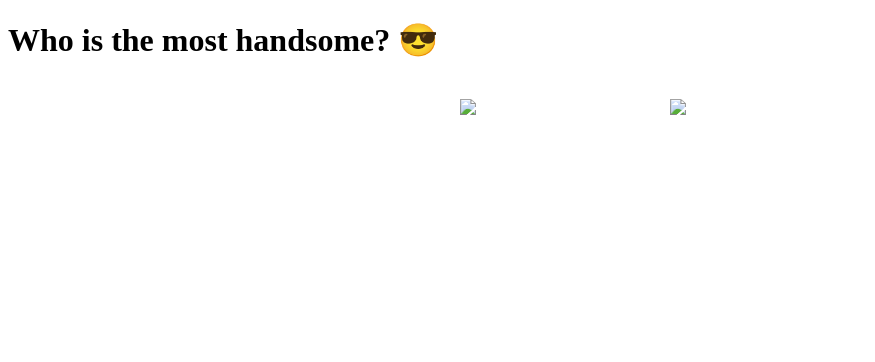
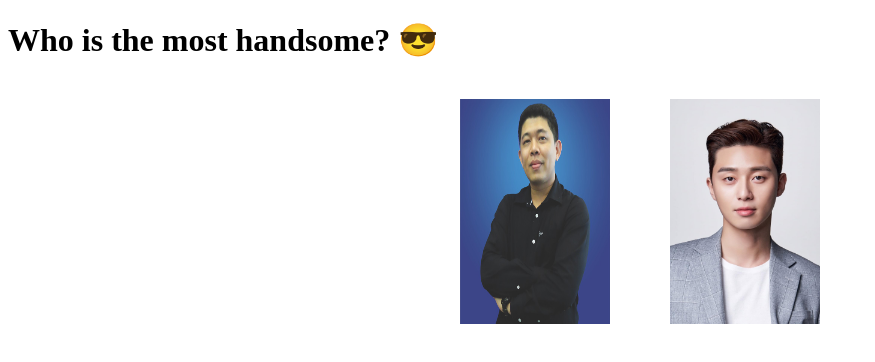
Before and after one commit to yepaingkyaw05-netizen/Handsome-test-, a plain HTML site: page index.html in a window 1280 px wide. Shown: the whole page, without its empty margins (0-875 px from the left). Drawn offline with Linux system fonts and the light colour scheme.

Commit message:
Update index.html

```diff
--- a/index.html
+++ b/index.html
@@ -26,8 +26,8 @@ img{
 <h1>Who is the most handsome? 😎</h1>
 
 <div id="container">
-  <img id="ypk" src="Image/YPK.jpg">
-  <img id="psj" src="Image/PSJ.jpg">
+  <img id="ypk" src="YPK.jpg">
+  <img id="psj" src="PSJ.jpg">
 </div>
 
 <script>
@@ -64,4 +64,5 @@ ypk.addEventListener("click", function(){
 </script>
 
 </body>
+
 </html>
```
